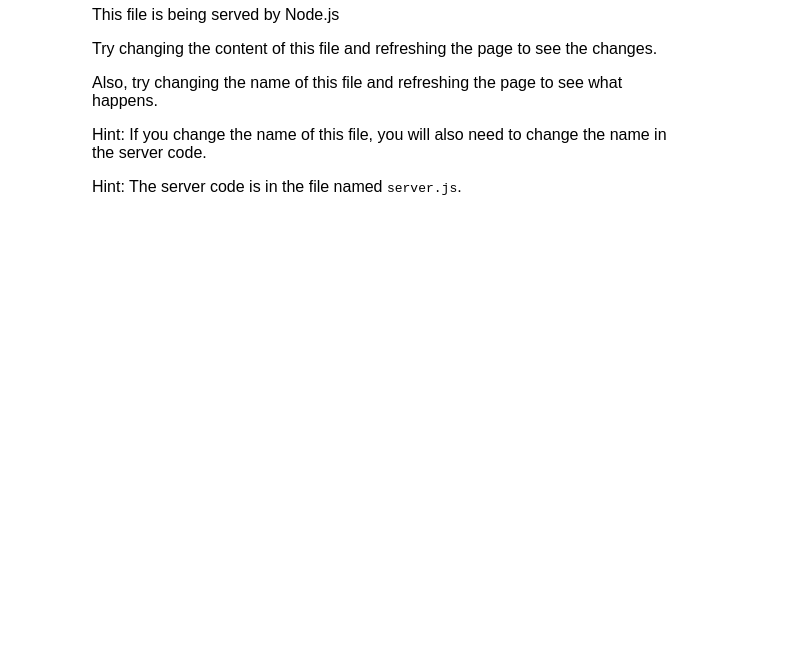
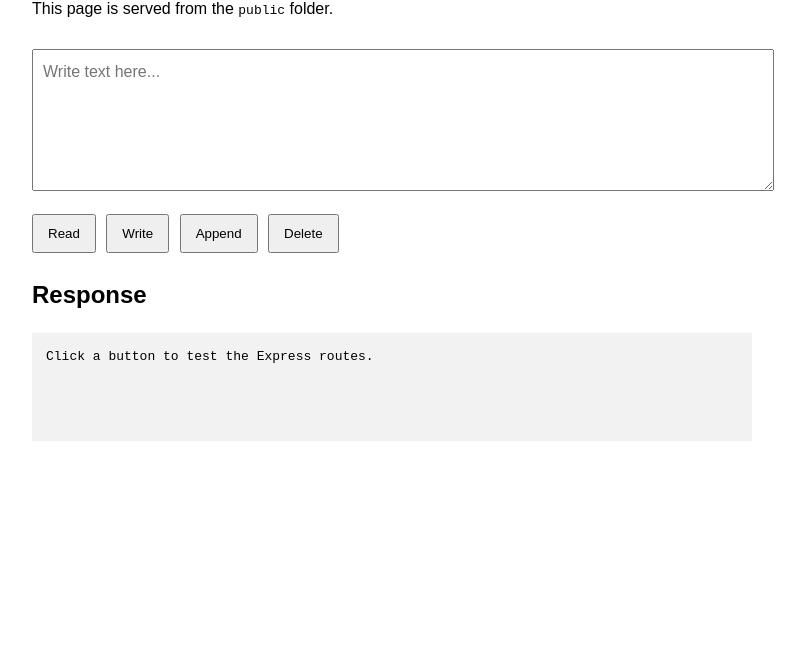
Before and after one commit to RadhikaKapoor383/learn-nodeJS, a website: page simple-codes/http-sever/public/index.html in a window 1280 px wide. Shown: the part 132-800 px from the top of the page, without its empty margins (248-1053 px from the left). Drawn offline with Linux system fonts and the light colour scheme.

Commit message:
feat: enhance HTML file for Express File Server with improved structure and functionality

```diff
--- a/simple-codes/http-sever/public/index.html
+++ b/simple-codes/http-sever/public/index.html
@@ -1,19 +1,99 @@
 <!DOCTYPE html>
-<html>
+<html lang="en">
 <head>
-    <title>My Server</title>
+    <meta charset="UTF-8">
+    <meta name="viewport" content="width=device-width, initial-scale=1.0">
+    <title>Express File Server</title>
     <style>
-        body { font-family: sans-serif; max-width: 600px; margin: 80px auto; }
-        h1   { color: #630735; }
+        body {
+            font-family: Arial, sans-serif;
+            max-width: 720px;
+            margin: 60px auto;
+            padding: 0 20px;
+            line-height: 1.5;
+        }
+
+        h1 {
+            color: #630735;
+        }
+
+        textarea {
+            width: 100%;
+            min-height: 120px;
+            margin: 12px 0;
+            padding: 10px;
+            font: inherit;
+        }
+
+        button {
+            margin: 4px 6px 4px 0;
+            padding: 10px 14px;
+            cursor: pointer;
+        }
+
+        pre {
+            background: #f2f2f2;
+            padding: 14px;
+            white-space: pre-wrap;
+            min-height: 80px;
+        }
     </style>
 </head>
 <body>
+    <h1>Express File Server</h1>
+    <p>This page is served from the <code>public</code> folder.</p>
 
-    <h1>Hello from a real HTML file!</h1>
-    <p>This file is being served by Node.js</p>
-    <p>Try changing the content of this file and refreshing the page to see the changes.</p>
-    <p>Also, try changing the name of this file and refreshing the page to see what happens.</p>
-    <p>Hint: If you change the name of this file, you will also need to change the name in the server code.</p>
-    <p>Hint: The server code is in the file named <code>server.js</code>.</p>
+    <textarea id="content" placeholder="Write text here..."></textarea>
+
+    <div>
+        <button onclick="readFile()">Read</button>
+        <button onclick="writeFile()">Write</button>
+        <button onclick="appendFile()">Append</button>
+        <button onclick="deleteFile()">Delete</button>
+    </div>
+
+    <h2>Response</h2>
+    <pre id="output">Click a button to test the Express routes.</pre>
+
+    <script>
+        const contentBox = document.getElementById('content')
+        const outputBox = document.getElementById('output')
+
+        function showResult(result) {
+            outputBox.textContent = JSON.stringify(result, null, 2)
+        }
+
+        async function readFile() {
+            const response = await fetch('/read')
+            const result = await response.json()
+            showResult(result)
+        }
+
+        async function writeFile() {
+            const response = await fetch('/write', {
+                method: 'POST',
+                headers: { 'Content-Type': 'application/json' },
+                body: JSON.stringify({ content: contentBox.value })
+            })
+            const result = await response.json()
+            showResult(result)
+        }
+
+        async function appendFile() {
+            const response = await fetch('/append', {
+                method: 'POST',
+                headers: { 'Content-Type': 'application/json' },
+                body: JSON.stringify({ content: contentBox.value })
+            })
+            const result = await response.json()
+            showResult(result)
+        }
+
+        async function deleteFile() {
+            const response = await fetch('/delete', { method: 'DELETE' })
+            const result = await response.json()
+            showResult(result)
+        }
+    </script>
 </body>
 </html>
```
